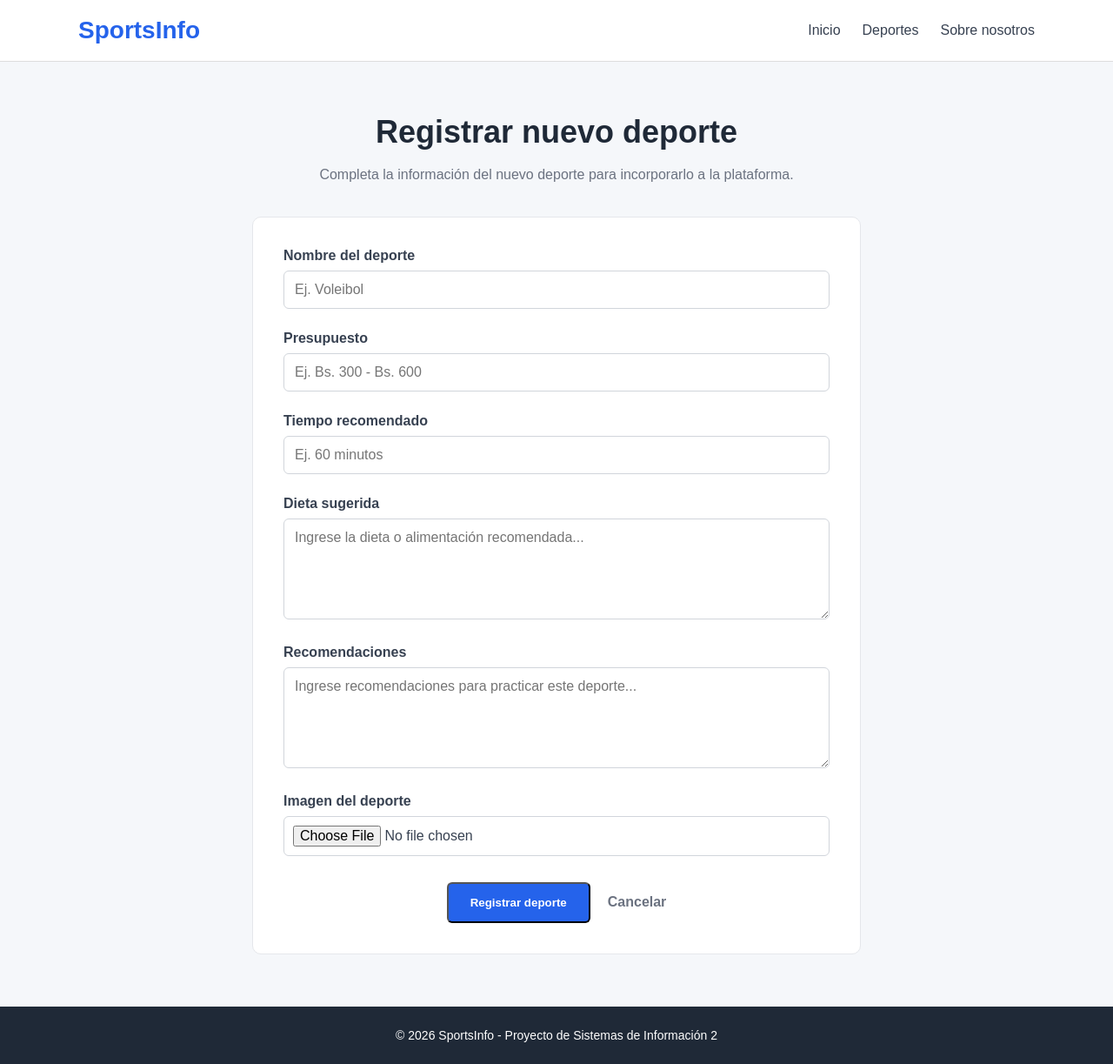
After one commit to thexangel20/plataforma-deportiva, a Flask app: page /registro in a window 1280 px wide. The commit adds this page. Shown: the whole page at 87% size. Run offline with Flask 3, Linux system fonts and the light colour scheme.

Commit message:
US4 parcialmente acabada, US5 terminada y agregada

```diff
--- a/app/routes.py
+++ b/app/routes.py
@@ -17,6 +17,15 @@ def normalizar_texto(texto):
 deportes = [
     {
         "nombre": "Fútbol",
+        "palabras_clave": [
+            "futbol",
+            "fútbol",
+            "pelota",
+            "balon",
+            "balón",
+            "cancha",
+            "resistencia"
+        ],
         "imagen": "futbol.png",
         "costo": "Bs. 150",
         "nivel_costo": "Bajo",
@@ -33,6 +42,17 @@ deportes = [
     },
     {
         "nombre": "Baloncesto",
+        "palabras_clave": [
+            "baloncesto",
+            "basquet",
+            "básquet",
+            "pelota",
+            "balon",
+            "balón",
+            "cancha",
+            "salto",
+            "resistencia"
+        ],
         "imagen": "baloncesto.png",
         "costo": "Bs. 120",
         "nivel_costo": "Medio",
@@ -49,6 +69,14 @@ deportes = [
     },
     {
         "nombre": "Natación",
+        "palabras_clave": [
+            "natacion",
+            "natación",
+            "agua",
+            "piscina",
+            "nadar",
+            "resistencia"
+        ],
         "imagen": "natacion.png",
         "costo": "Bs. 200",
         "nivel_costo": "Medio",
@@ -65,6 +93,15 @@ deportes = [
     },
     {
         "nombre": "Tenis",
+        "palabras_clave": [
+            "tenis",
+            "raqueta",
+            "pelota",
+            "cancha",
+            "coordinacion",
+            "coordinación",
+            "resistencia"
+        ],
         "imagen": "tenis.png",
         "costo": "Bs. 180",
         "nivel_costo": "Alto",
@@ -85,6 +122,7 @@ deportes = [
 def inicio():
 
     nivel_costo = request.args.get("nivel_costo", "todos")
+    busqueda = request.args.get("busqueda", "").strip()
 
     deportes_filtrados = deportes
 
@@ -92,15 +130,70 @@ def inicio():
 
         deportes_filtrados = [
             deporte
-            for deporte in deportes
+            for deporte in deportes_filtrados
             if deporte["nivel_costo"] == nivel_costo
+        ]
+
+    if busqueda:
+
+        busqueda_normalizada = normalizar_texto(busqueda)
+
+        deportes_filtrados = [
+            deporte
+            for deporte in deportes_filtrados
+            if busqueda_normalizada in normalizar_texto(deporte["nombre"])
+            or any(
+                busqueda_normalizada in normalizar_texto(palabra)
+                for palabra in deporte["palabras_clave"]
+            )
         ]
 
     return render_template(
         "index.html",
         deportes=deportes_filtrados,
-        nivel_costo=nivel_costo
+        nivel_costo=nivel_costo,
+        busqueda=busqueda
     )
+
+@app.route("/registro", methods=["GET", "POST"])
+def registrar_deporte():
+
+    if request.method == "POST":
+
+        nombre = request.form.get("nombre", "").strip()
+        presupuesto = request.form.get("presupuesto", "").strip()
+        tiempo = request.form.get("tiempo", "").strip()
+        dieta = request.form.get("dieta", "").strip()
+        recomendaciones = request.form.get("recomendaciones", "").strip()
+
+        imagen = request.files.get("imagen")
+
+        errores = []
+
+        if not nombre:
+            errores.append("El nombre del deporte es obligatorio.")
+
+        if not presupuesto:
+            errores.append("El presupuesto es obligatorio.")
+
+        if not tiempo:
+            errores.append("El tiempo recomendado es obligatorio.")
+
+        if not dieta:
+            errores.append("La dieta sugerida es obligatoria.")
+
+        if not recomendaciones:
+            errores.append("Las recomendaciones son obligatorias.")
+
+        if not imagen or imagen.filename == "":
+            errores.append("La imagen del deporte es obligatoria.")
+
+        if errores:
+            return "<br>".join(errores), 400
+
+        return "Datos válidos correctamente"
+
+    return render_template("registro_deporte.html")
 
 @app.route("/us2/deporte/<nombre>")
 def detalle_us2(nombre):
--- a/app/static/css/style.css
+++ b/app/static/css/style.css
@@ -542,3 +542,191 @@ FILTRO DE COSTO - US3
     color: #6b7280;
     line-height: 1.6;
 }
+
+/* ========================================
+FORMULARIO REGISTRO DE DEPORTE - US4
+======================================== */
+
+.registro-deporte {
+    padding: 60px 20px;
+    background-color: #f5f7fa;
+}
+
+.registro-encabezado {
+    max-width: 700px;
+    margin: 0 auto 35px auto;
+    text-align: center;
+}
+
+.registro-encabezado h1 {
+    margin: 0 0 15px 0;
+    font-size: 36px;
+    color: #1f2937;
+}
+
+.registro-encabezado p {
+    margin: 0;
+    color: #6b7280;
+    line-height: 1.6;
+}
+
+.formulario-deporte {
+    max-width: 700px;
+    margin: 0 auto;
+    padding: 35px;
+    background-color: white;
+    border: 1px solid #e5e7eb;
+    border-radius: 10px;
+}
+
+.campo-formulario {
+    margin-bottom: 25px;
+}
+
+.campo-formulario label {
+    display: block;
+    margin-bottom: 8px;
+    color: #374151;
+    font-weight: bold;
+}
+
+.campo-formulario input,
+.campo-formulario textarea {
+    width: 100%;
+    padding: 12px;
+    border: 1px solid #d1d5db;
+    border-radius: 6px;
+    background-color: white;
+    color: #374151;
+    font-family: Arial, Helvetica, sans-serif;
+    font-size: 16px;
+}
+
+.campo-formulario textarea {
+    resize: vertical;
+}
+
+.campo-formulario input:focus,
+.campo-formulario textarea:focus {
+    outline: 2px solid #2563eb;
+    outline-offset: 2px;
+}
+
+.campo-formulario input[type="file"] {
+    padding: 10px;
+}
+
+.acciones-formulario {
+    display: flex;
+    justify-content: center;
+    align-items: center;
+    gap: 20px;
+    margin-top: 30px;
+}
+
+.enlace-cancelar {
+    color: #6b7280;
+    text-decoration: none;
+    font-weight: bold;
+}
+
+.enlace-cancelar:hover {
+    color: #374151;
+}
+
+@media (max-width: 700px) {
+
+    .registro-deporte {
+        padding: 40px 20px;
+    }
+
+    .registro-encabezado h1 {
+        font-size: 30px;
+    }
+
+    .formulario-deporte {
+        padding: 25px;
+    }
+
+    .acciones-formulario {
+        flex-direction: column;
+        align-items: stretch;
+    }
+
+    .acciones-formulario .boton,
+    .enlace-cancelar {
+        text-align: center;
+    }
+
+}
+
+/* ========================================
+BUSCADOR DE DEPORTES - US5
+======================================== */
+
+.buscador-deportes {
+    max-width: 700px;
+    margin: 0 auto 30px auto;
+}
+
+.buscador-deportes label {
+    display: block;
+    margin-bottom: 10px;
+    text-align: center;
+    font-weight: bold;
+    color: #374151;
+}
+
+.campo-busqueda {
+    display: flex;
+    gap: 10px;
+}
+
+.campo-busqueda input {
+    flex: 1;
+    min-width: 0;
+    padding: 11px 12px;
+    border: 1px solid #d1d5db;
+    border-radius: 6px;
+    background-color: white;
+    color: #374151;
+    font-size: 16px;
+}
+
+.campo-busqueda input:focus {
+    outline: 2px solid #2563eb;
+    outline-offset: 2px;
+}
+
+.campo-busqueda button {
+    padding: 10px 18px;
+    border: none;
+    border-radius: 6px;
+    background-color: #2563eb;
+    color: white;
+    font-size: 16px;
+    font-weight: bold;
+    cursor: pointer;
+}
+
+.campo-busqueda button:hover {
+    background-color: #1d4ed8;
+}
+
+@media (max-width: 700px) {
+
+    .buscador-deportes {
+        margin-right: 10px;
+        margin-left: 10px;
+    }
+
+    .campo-busqueda {
+        flex-direction: column;
+    }
+
+    .campo-busqueda input,
+    .campo-busqueda button {
+        width: 100%;
+    }
+
+}
--- /dev/null
+++ b/app/templates/registro_deporte.html
@@ -0,0 +1,140 @@
+<!doctype html>
+<html lang="es">
+  <head>
+    <meta charset="UTF-8" />
+    <meta name="viewport" content="width=device-width, initial-scale=1.0" />
+
+    <title>Registrar deporte | SportsInfo</title>
+
+    <link
+      rel="stylesheet"
+      href="{{ url_for('static', filename='css/style.css') }}"
+    />
+  </head>
+
+  <body>
+    <!-- ENCABEZADO -->
+    <header class="header">
+      <div class="contenedor">
+        <a href="/" class="logo"> SportsInfo </a>
+
+        <nav class="navegacion">
+          <a href="/">Inicio</a>
+          <a href="/#deportes">Deportes</a>
+          <a href="/#sobre-nosotros">Sobre nosotros</a>
+        </nav>
+      </div>
+    </header>
+
+    <!-- CONTENIDO PRINCIPAL -->
+    <main>
+      <section class="registro-deporte">
+        <div class="contenedor">
+          <div class="registro-encabezado">
+            <h1>Registrar nuevo deporte</h1>
+
+            <p>
+              Completa la información del nuevo deporte para incorporarlo a la
+              plataforma.
+            </p>
+          </div>
+
+          <!-- FORMULARIO -->
+
+          <form
+            class="formulario-deporte"
+            method="POST"
+            action="{{ url_for('registrar_deporte') }}"
+            enctype="multipart/form-data"
+          >
+            <div class="campo-formulario">
+              <label for="nombre"> Nombre del deporte </label>
+
+              <input
+                type="text"
+                id="nombre"
+                name="nombre"
+                placeholder="Ej. Voleibol"
+                required
+              />
+            </div>
+
+            <div class="campo-formulario">
+              <label for="presupuesto"> Presupuesto </label>
+
+              <input
+                type="text"
+                id="presupuesto"
+                name="presupuesto"
+                placeholder="Ej. Bs. 300 - Bs. 600"
+                required
+              />
+            </div>
+
+            <div class="campo-formulario">
+              <label for="tiempo"> Tiempo recomendado </label>
+
+              <input
+                type="text"
+                id="tiempo"
+                name="tiempo"
+                placeholder="Ej. 60 minutos"
+                required
+              />
+            </div>
+
+            <div class="campo-formulario">
+              <label for="dieta"> Dieta sugerida </label>
+
+              <textarea
+                id="dieta"
+                name="dieta"
+                rows="5"
+                placeholder="Ingrese la dieta o alimentación recomendada..."
+                required
+              ></textarea>
+            </div>
+
+            <div class="campo-formulario">
+              <label for="recomendaciones"> Recomendaciones </label>
+
+              <textarea
+                id="recomendaciones"
+                name="recomendaciones"
+                rows="5"
+                placeholder="Ingrese recomendaciones para practicar este deporte..."
+                required
+              ></textarea>
+            </div>
+
+            <div class="campo-formulario">
+              <label for="imagen"> Imagen del deporte </label>
+
+              <input
+                type="file"
+                id="imagen"
+                name="imagen"
+                accept="image/*"
+                required
+              />
+            </div>
+
+            <div class="acciones-formulario">
+              <button type="submit" class="boton">Registrar deporte</button>
+
+              <a href="/" class="enlace-cancelar"> Cancelar </a>
+            </div>
+          </form>
+        </div>
+      </section>
+    </main>
+
+    <!-- PIE DE PÁGINA -->
+
+    <footer class="footer">
+      <div class="contenedor">
+        <p>© 2026 SportsInfo - Proyecto de Sistemas de Información 2</p>
+      </div>
+    </footer>
+  </body>
+</html>
```
Also changed, not shown: app/templates/index.html (+80 -3 lines), app/static/images/voleibol.png (added).
